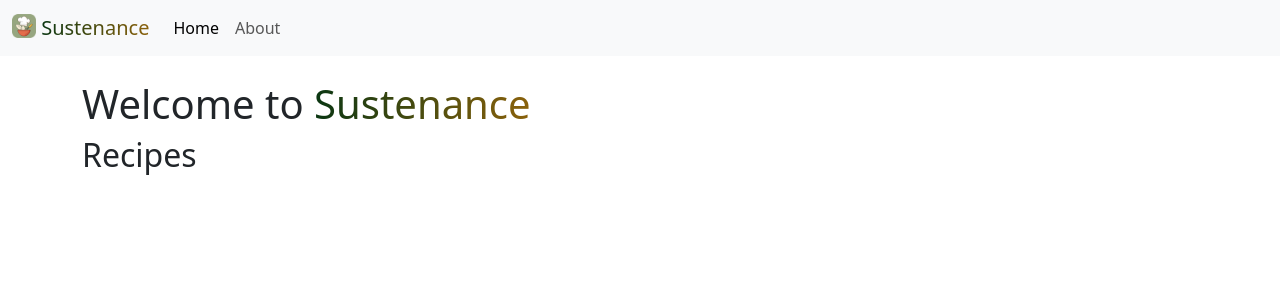
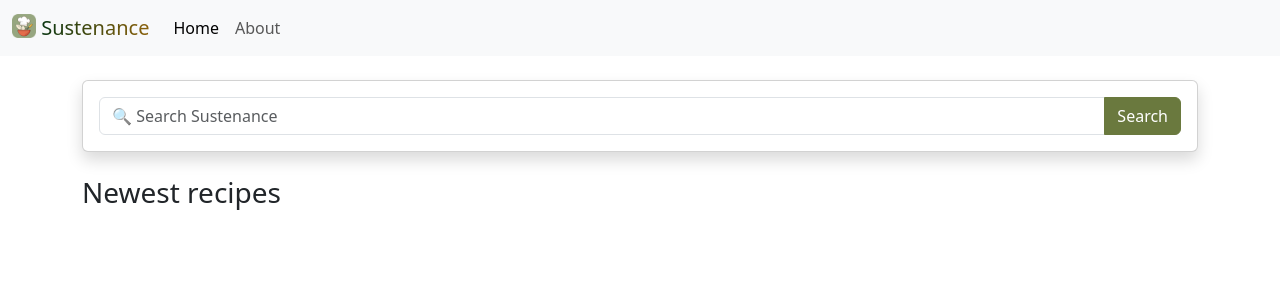
Before and after one commit to david-why/recipe-site, a Vue app: page / in a window 1280 px wide. Shown: the top 300 px of the page. Built offline with nearby package versions, Linux system fonts and the light colour scheme.

Commit message:
work on home page

```diff
--- a/src/assets/main.scss
+++ b/src/assets/main.scss
@@ -2,6 +2,7 @@
 $bootstrap-icons-font-dir: "bootstrap-icons/font/fonts";
 @import "bootstrap-icons/font/bootstrap-icons";
 
+$primary: #6a793e;
 @import 'bootstrap/scss/bootstrap';
 
 :root {
--- /dev/null
+++ b/src/components/SearchField.vue
@@ -0,0 +1,29 @@
+<script setup lang="ts">
+// props
+const searchQuery = defineModel<string>('query', { default: '' })
+
+// emits
+const emit = defineEmits<{
+  (e: 'search', query: string): void
+}>()
+
+// events
+function onSearchSubmit() {
+  if (searchQuery.value.trim() !== '') {
+    emit('search', searchQuery.value)
+  }
+}
+</script>
+
+<template>
+  <div class="card shadow mb-4">
+    <div class="card-body">
+      <form @submit.prevent="onSearchSubmit">
+        <div class="input-group">
+          <input class="form-control" placeholder="🔍 Search Sustenance" v-model="searchQuery" />
+          <button class="btn btn-primary" type="submit">Search</button>
+        </div>
+      </form>
+    </div>
+  </div>
+</template>
--- a/src/views/HomeView.vue
+++ b/src/views/HomeView.vue
@@ -1,10 +1,16 @@
 <script setup lang="ts">
-import WebsiteName from '@/components/WebsiteName.vue'
+import SearchField from '@/components/SearchField.vue'
+import { useRouter } from 'vue-router'
+const router = useRouter()
+
+function onSearchSubmit(query: string) {
+  router.push({ name: 'search', query: { q: query } })
+}
 </script>
 
 <template>
   <div>
-    <h1>Welcome to <WebsiteName /></h1>
-    <h2>Recipes</h2>
+    <SearchField @submit="onSearchSubmit" />
+    <h3>Newest recipes</h3>
   </div>
 </template>
```
